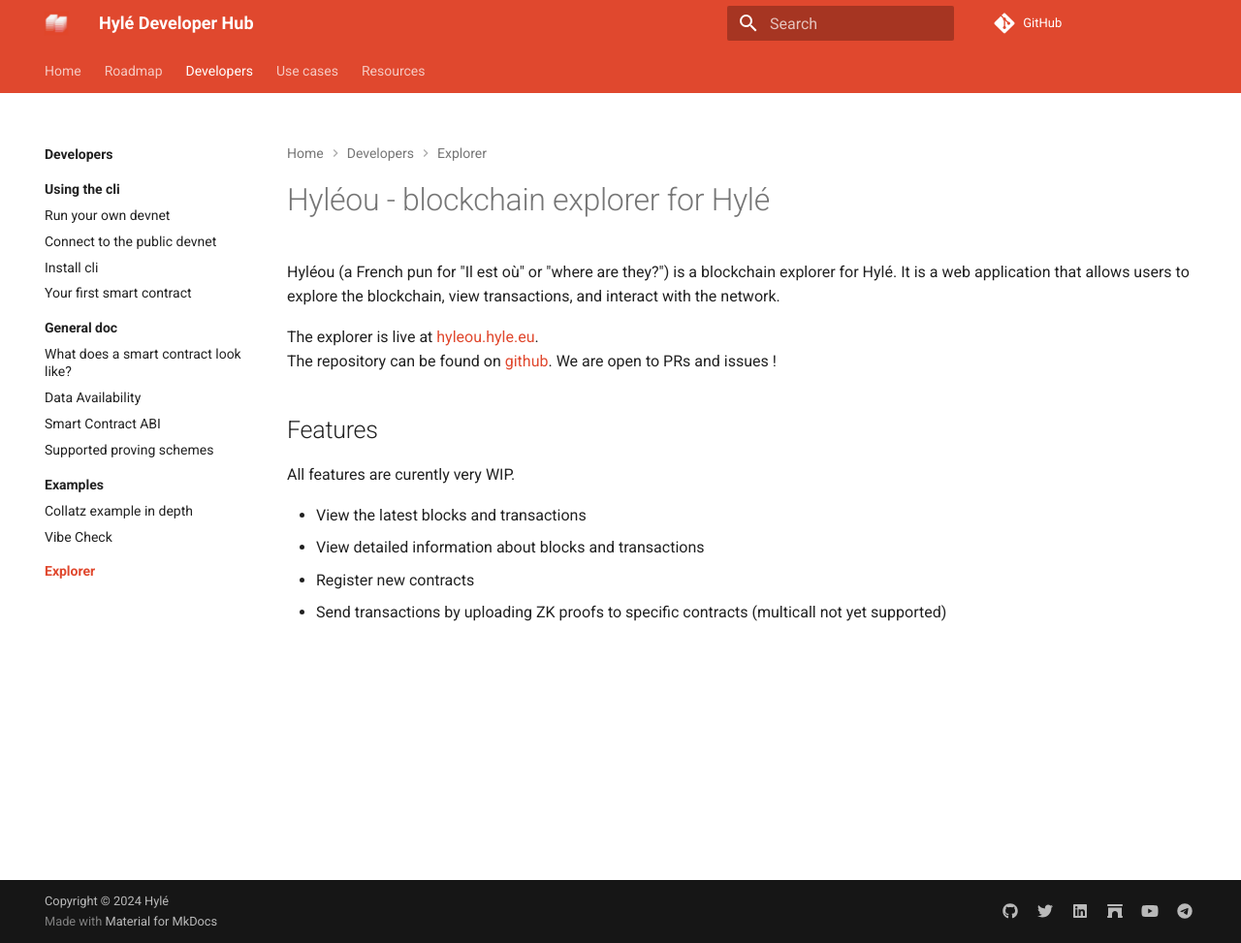
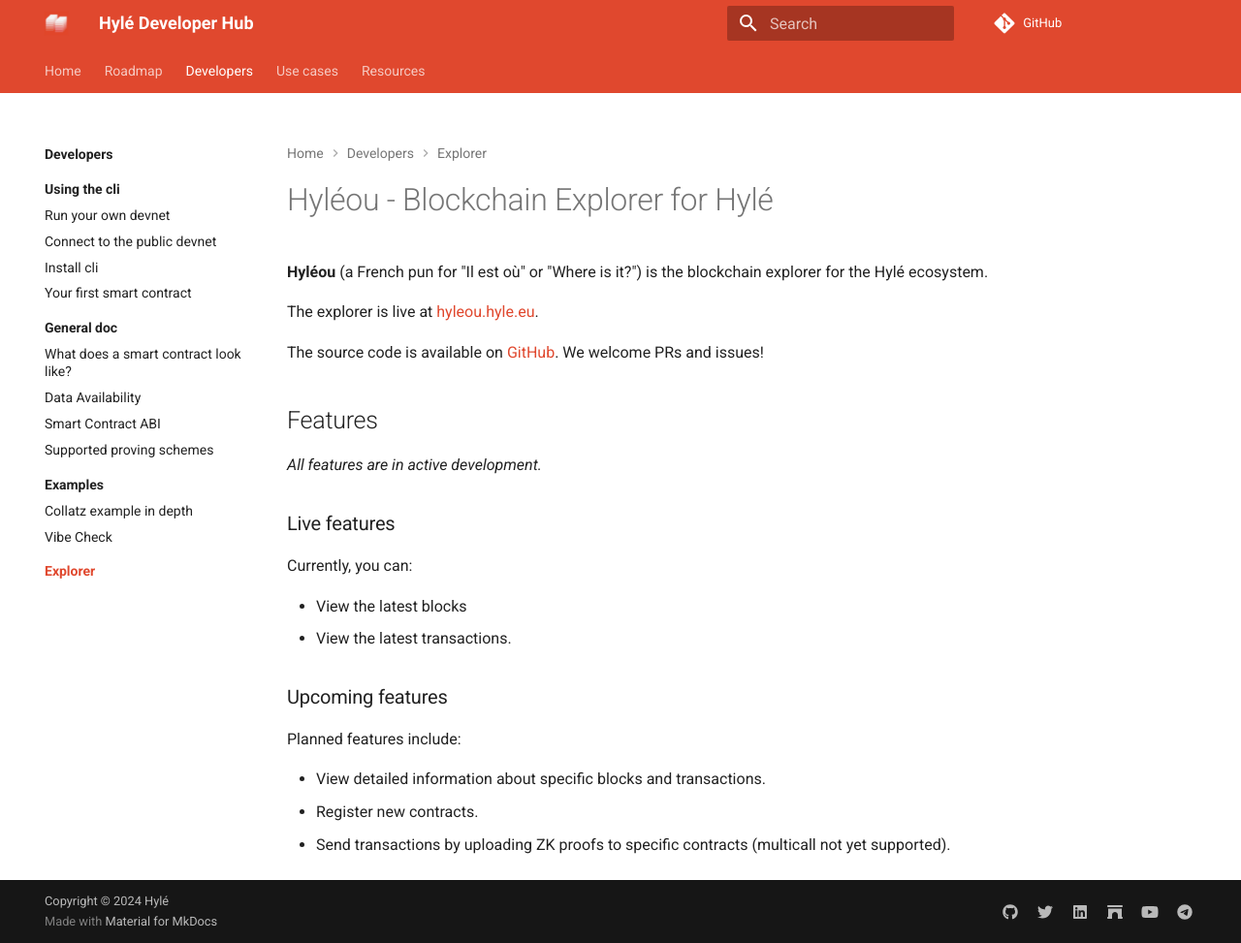
Before and after one commit to Hyle-org/devhub-hyle, an MkDocs documentation site: the page built from docs/developers/explorer/index.md, in a window 1280 px wide and 973 px high. Shown: the whole window at 97% size. Built offline with MkDocs 1.6.1 and Material for MkDocs 9.7.7, drawn with Linux system fonts in a browser that asks for light colours; comment, search, counter and statistics services are not loaded.

Commit message:
explorer updates

```diff
--- a/docs/developers/explorer/index.md
+++ b/docs/developers/explorer/index.md
@@ -1,17 +1,26 @@
 ---
-title: Hyléou - blockchain explorer for Hylé
+title: Hyléou - Blockchain Explorer for Hylé
 ---
 
-Hyléou (a French pun for "Il est où" or "where are they?") is a blockchain explorer for Hylé. It is a web application that allows users to explore the blockchain, view transactions, and interact with the network.
+**Hyléou** (a French pun for "Il est où" or "Where is it?") is the blockchain explorer for the Hylé ecosystem.
 
 The explorer is live at [hyleou.hyle.eu](https://hyleou.hyle.eu/).
-The repository can be found on [github](https://github.com/hyle-org/hyleou). We are open to PRs and issues !
+
+The source code is available on [GitHub](https://github.com/hyle-org/hyleou). We welcome PRs and issues!
 
 ## Features
 
-All features are curently very WIP.
+_All features are in active development._
 
-- View the latest blocks and transactions
-- View detailed information about blocks and transactions
-- Register new contracts
-- Send transactions by uploading ZK proofs to specific contracts (multicall not yet supported)
+### Live features
+Currently, you can:
+
+- View the latest blocks
+- View the latest transactions.
+
+### Upcoming features
+Planned features include:
+
+- View detailed information about specific blocks and transactions.
+- Register new contracts.
+- Send transactions by uploading ZK proofs to specific contracts (multicall not yet supported).
```
